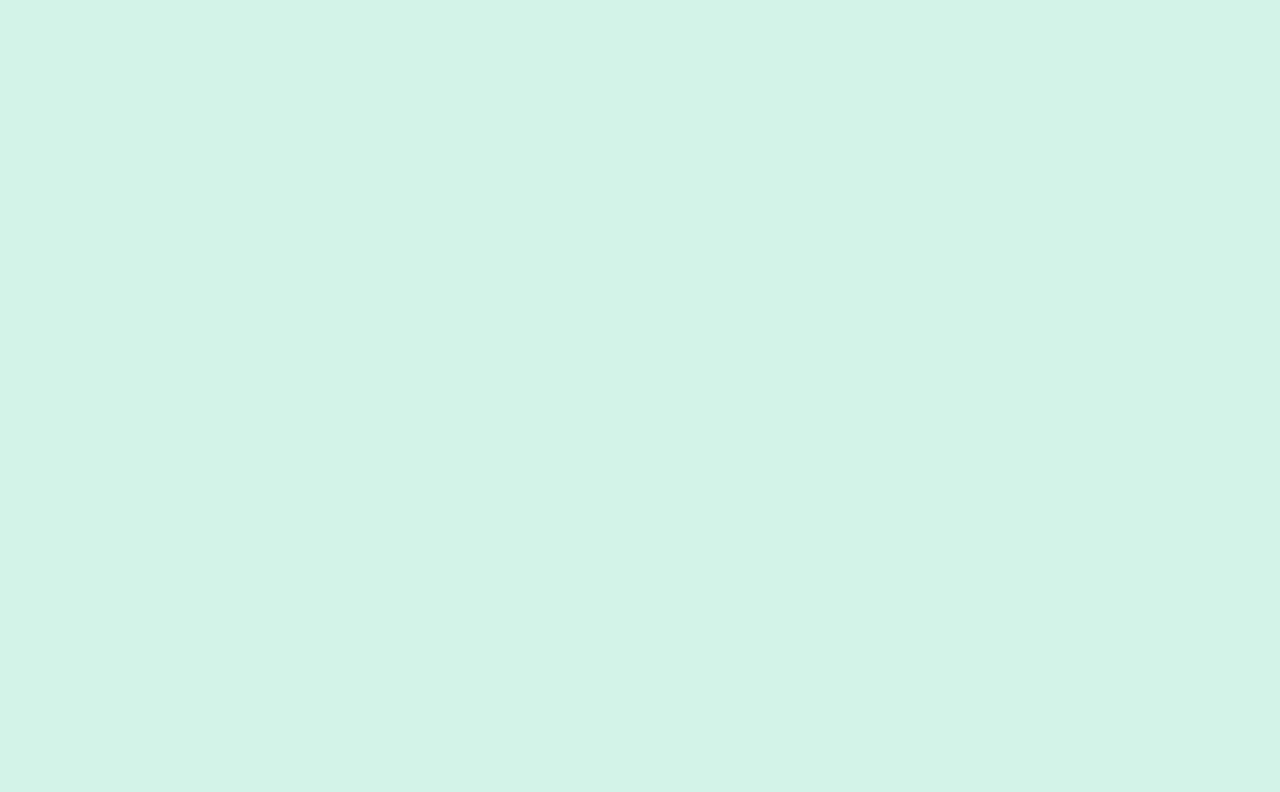
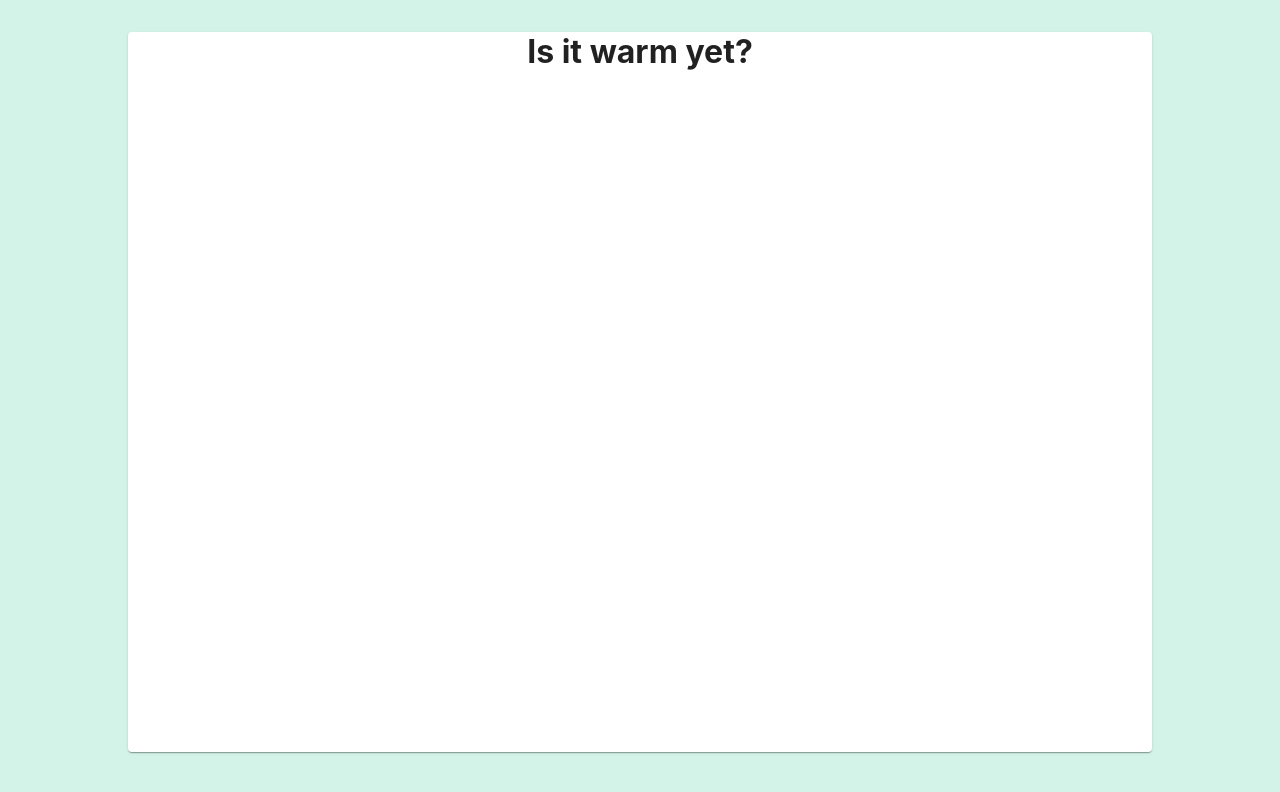
Before and after one commit to shaktech786/shak_gonimbly, a React (Create React App) app: page / in a window 1280 px wide. Shown: the top 792 px of the page. Built offline with nearby package versions, Linux system fonts and the light colour scheme.

Commit message:
build skeleton for weather app

```diff
--- a/src/App.css
+++ b/src/App.css
@@ -1,7 +1,13 @@
+body {
+  background-color: #D3F3E9;
+}
+
 .App {
   text-align: center;
 }
 
-body {
-  background-color: #D3F3E9;
+.weather {
+  height: 90vh;
+  width: 80%;
+  margin: 2rem auto;
 }
--- a/src/App.js
+++ b/src/App.js
@@ -1,11 +1,15 @@
 import React from 'react';
+import Paper from '@material-ui/core/Paper';
+import Typography from '@material-ui/core/Typography';
 import 'typeface-roboto';
 import './App.css';
 
 function App() {
   return (
     <div className="App">
-
+      <Paper className="weather">
+          <h1>Is it warm yet?</h1>
+      </Paper>
     </div>
   );
 }
```
